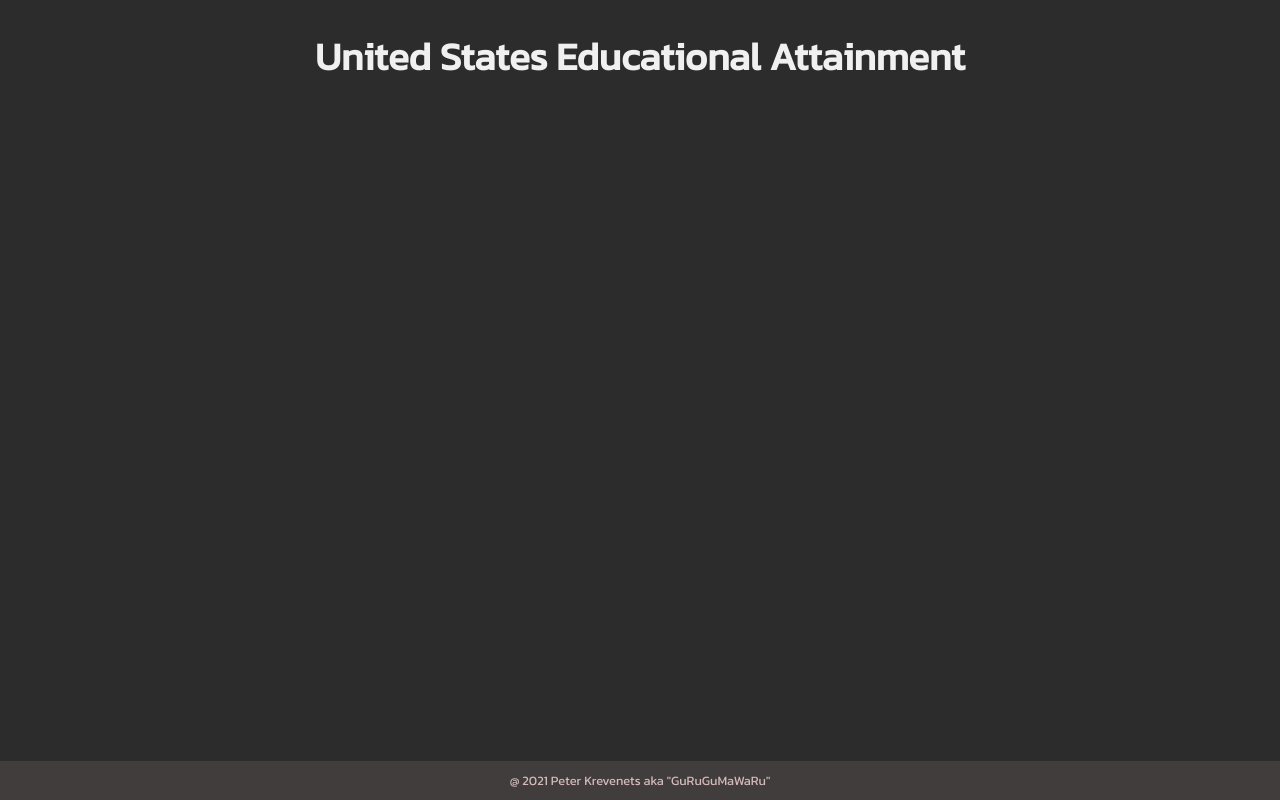
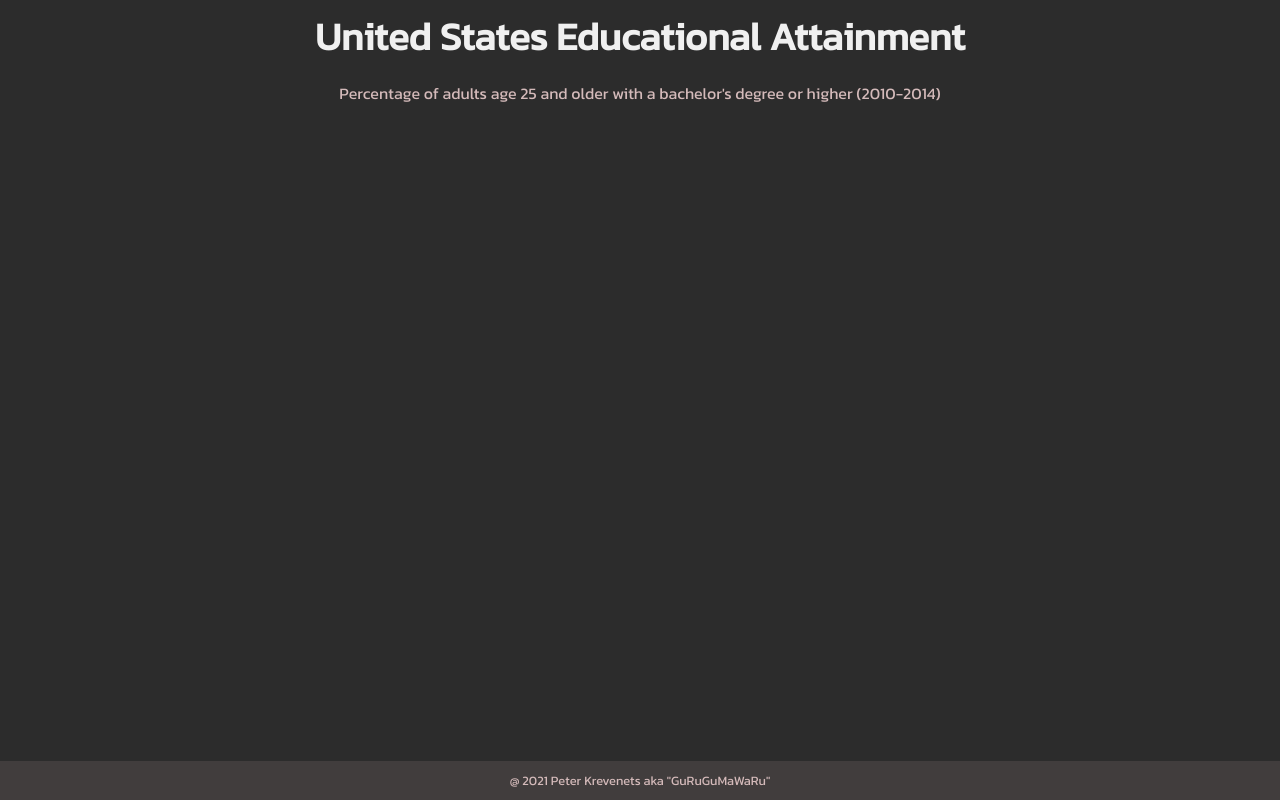
Before and after one commit to gurugu-fcc-projects/FCC__d3-choropleth-map, a plain HTML site: page index.html in a window 1280 px wide. Drawn offline with nearby package versions, Linux system fonts and the light colour scheme; no server answers.

Commit message:
Show description subtitle

```diff
--- a/main.js
+++ b/main.js
@@ -20,6 +20,14 @@ const legend = svg
   .append("g")
   .attr("id", "legend")
   .attr("transform", `translate(${width / 2}, 20)`);
+
+//--> Add description
+d3.select("header")
+  .append("h4")
+  .text(
+    "Percentage of adults age 25 and older with a bachelor's degree or higher (2010-2014)"
+  )
+  .attr("id", "description");
 
 //--> Load data
 const chart = async () => {
--- a/style.css
+++ b/style.css
@@ -47,14 +47,20 @@ body {
   background-color: var(--bg-color-2);
 }
 
+header {
+  margin-bottom: 3rem;
+}
+
 #title {
   text-align: center;
-  margin-bottom: 3rem;
   font-size: 2.4rem;
   color: var(--text-color);
+  margin-bottom: 1rem;
 }
 
 #description {
+  color: var(--text-color-2);
+  font-weight: normal;
   text-align: center;
 }
 
```
